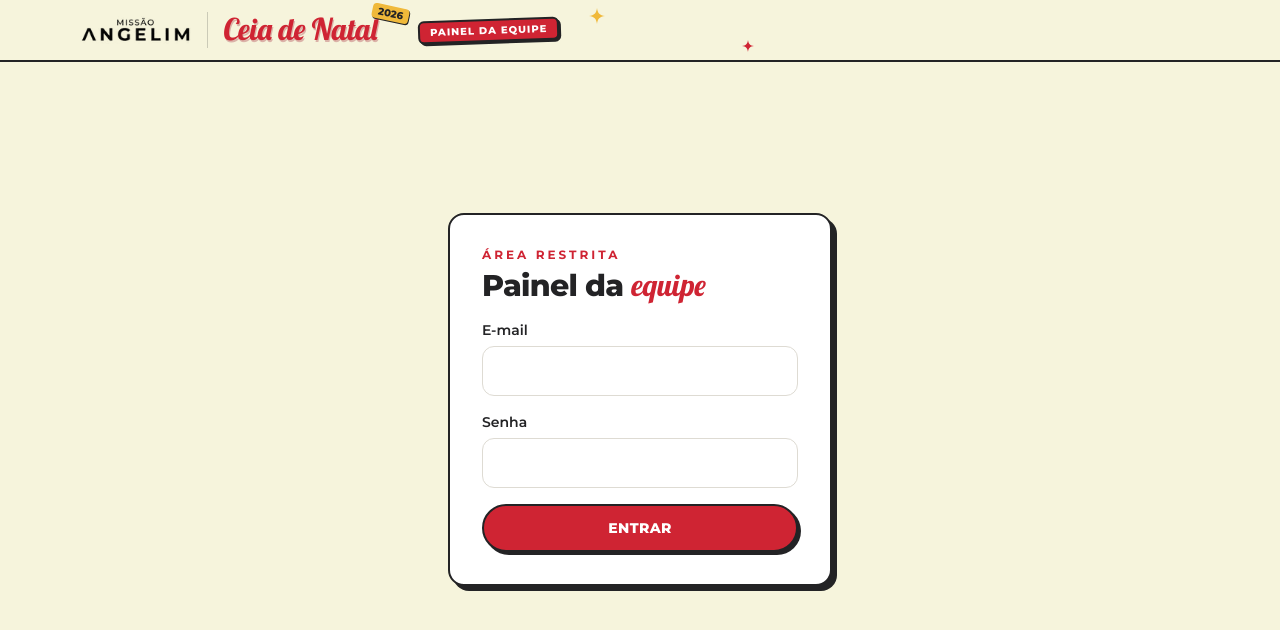
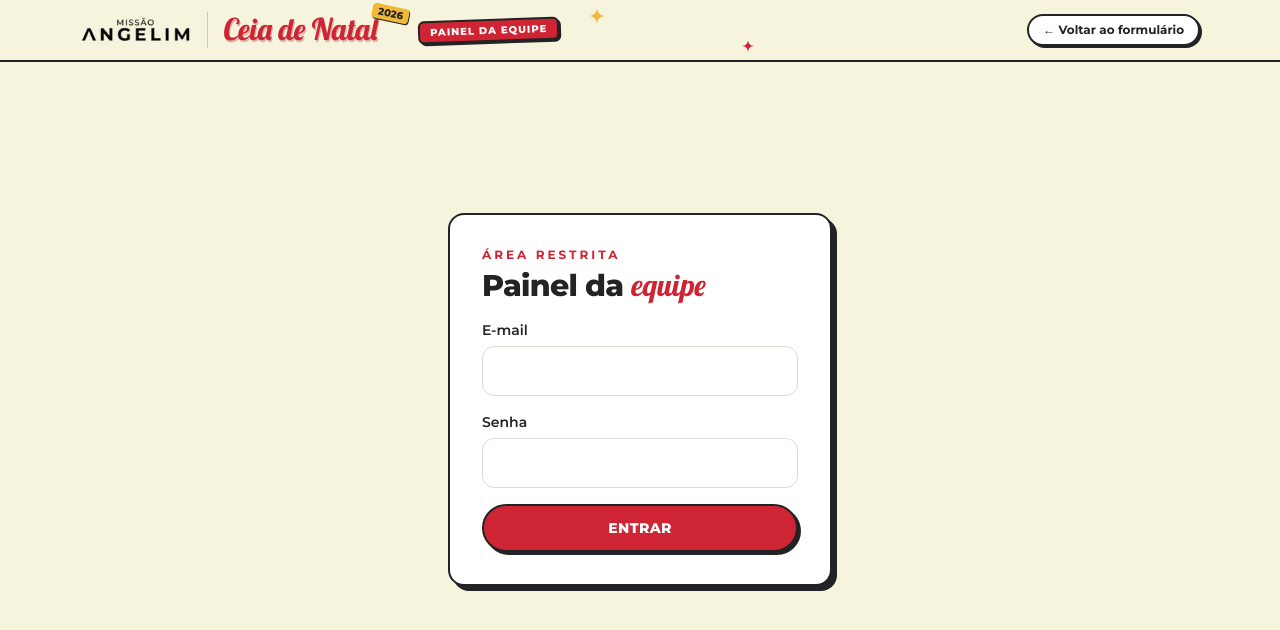
Before and after one commit to Aderson79/angelim-forms, a Next.js app: page /login in a window 1280 px wide. Shown: the top 630 px of the page. Built offline with nearby package versions, Linux system fonts and the light colour scheme.

Commit message:
feat: voltar ao formulário a partir do login e do painel
Co-Authored-By: Claude Opus 5.5 <noreply@anthropic.com>

```diff
--- a/src/app/admin/layout.tsx
+++ b/src/app/admin/layout.tsx
@@ -1,6 +1,7 @@
 import { AdminNav, SignOutButton } from "@/components/admin/nav";
 import { AdminTopbar } from "@/components/site-chrome";
 import { createClient } from "@/lib/supabase/server";
+import Link from "next/link";
 import { redirect } from "next/navigation";
 import { Suspense } from "react";
 
@@ -32,6 +33,9 @@ async function AdminGate({ children }: { children: React.ReactNode }) {
       <AdminTopbar>
         <div className="flex shrink-0 items-center gap-3 text-xs">
           <span className="hidden font-medium text-muted lg:inline">{email}</span>
+          <Link href="/" className="hidden font-bold text-ink underline-offset-4 hover:underline sm:inline">
+            Ver formulário
+          </Link>
           <SignOutButton />
         </div>
       </AdminTopbar>
--- a/src/app/login/page.tsx
+++ b/src/app/login/page.tsx
@@ -2,6 +2,7 @@
 
 import { AdminTopbar } from "@/components/site-chrome";
 import { createClient } from "@/lib/supabase/client";
+import Link from "next/link";
 import { useRouter } from "next/navigation";
 import { useState } from "react";
 
@@ -28,7 +29,14 @@ export default function LoginPage() {
 
   return (
     <>
-      <AdminTopbar />
+      <AdminTopbar>
+        <Link
+          href="/"
+          className="shrink-0 rounded-full border-2 border-ink bg-white px-3.5 py-1.5 text-xs font-bold text-ink shadow-[2px_2px_0_var(--color-ink)] transition hover:-translate-y-px hover:bg-ink hover:text-white"
+        >
+          ← Voltar ao formulário
+        </Link>
+      </AdminTopbar>
       <main className="flex flex-1 items-center justify-center bg-cream px-4 pb-24 pt-8">
         <form onSubmit={onSubmit} className="card-natal w-full max-w-sm space-y-4 p-8">
           <div>
```
